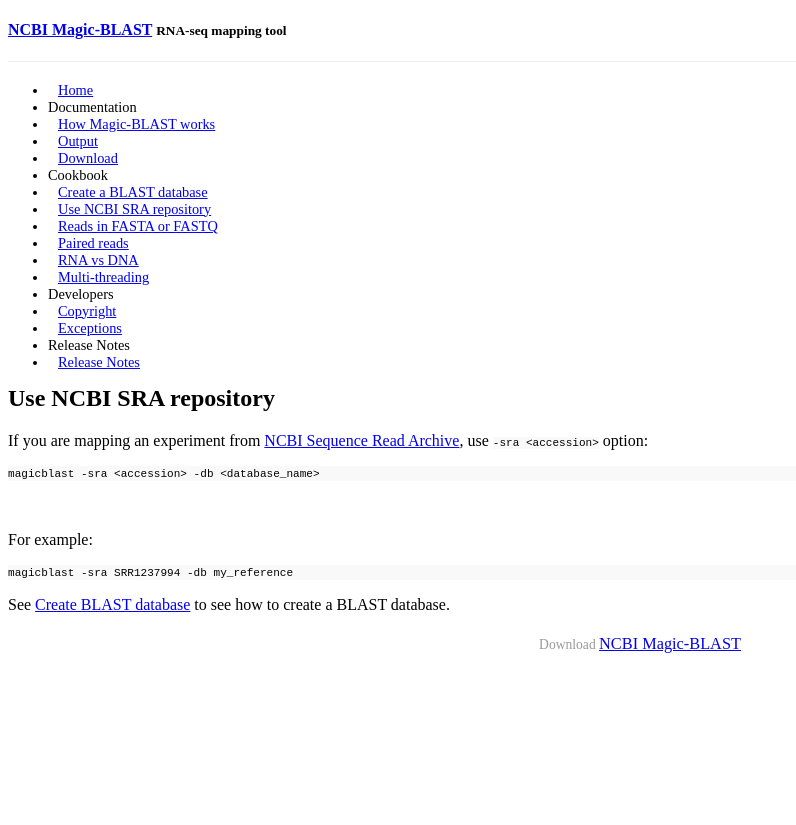
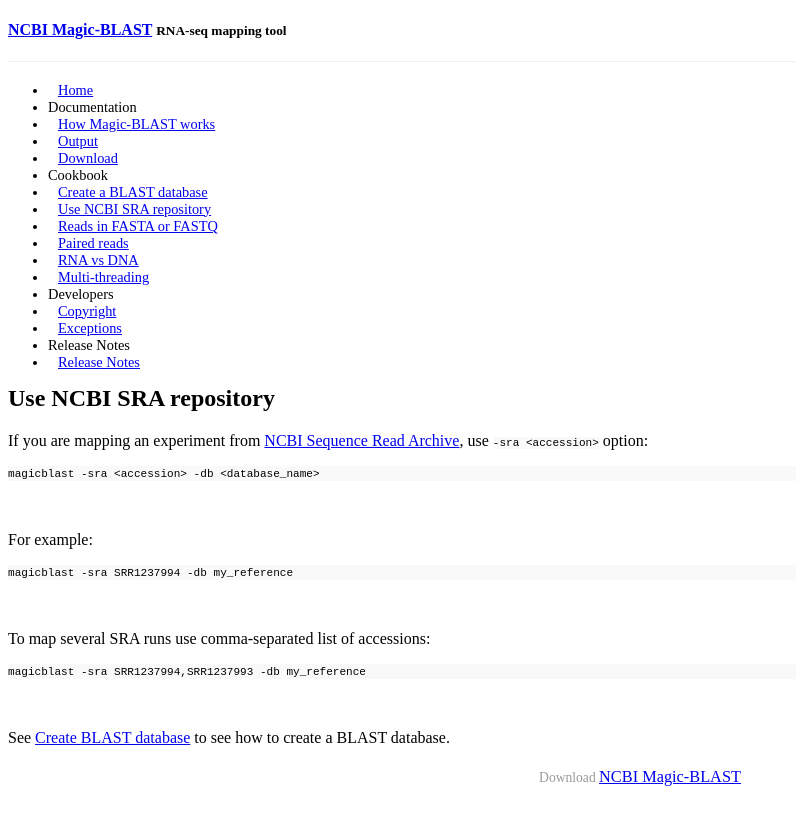
Before and after one commit to ncbi/magicblast, a Jekyll site: the page built from _posts/2016-12-29-sra.md, in a window 1280 px wide. Shown: the top 825 px of the page, without its empty margins (0-796 px from the left). Built offline with Jekyll 4.4.1, drawn with Linux system fonts in a browser that asks for light colours; a style sheet for code colours, icons or effects is not loaded.

Commit message:
Added example with multiple SRA accessions

````diff
--- a/_posts/2016-12-29-sra.md
+++ b/_posts/2016-12-29-sra.md
@@ -20,4 +20,15 @@
 magicblast -sra SRR1237994 -db my_reference
 ```
 
+&nbsp;
+
+
+To map several SRA runs use comma-separated list of accessions:
+
+```
+magicblast -sra SRR1237994,SRR1237993 -db my_reference
+```
+
+&nbsp;
+
 See [Create BLAST database](../cook/blastdb.html) to see how to create a BLAST database.
````
